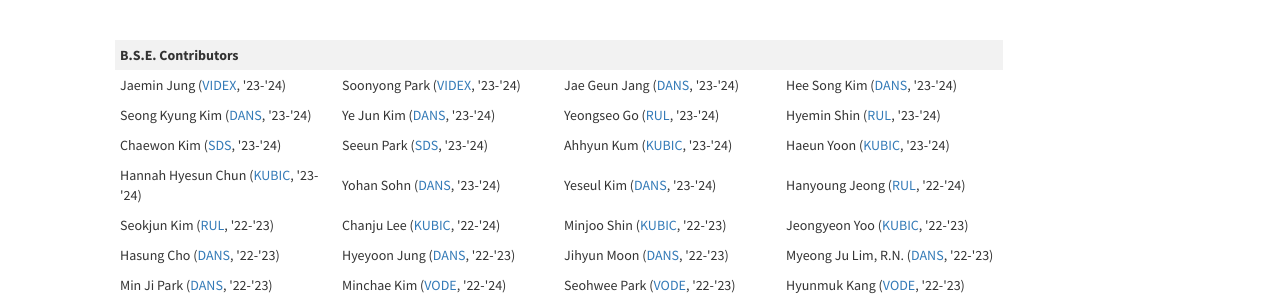
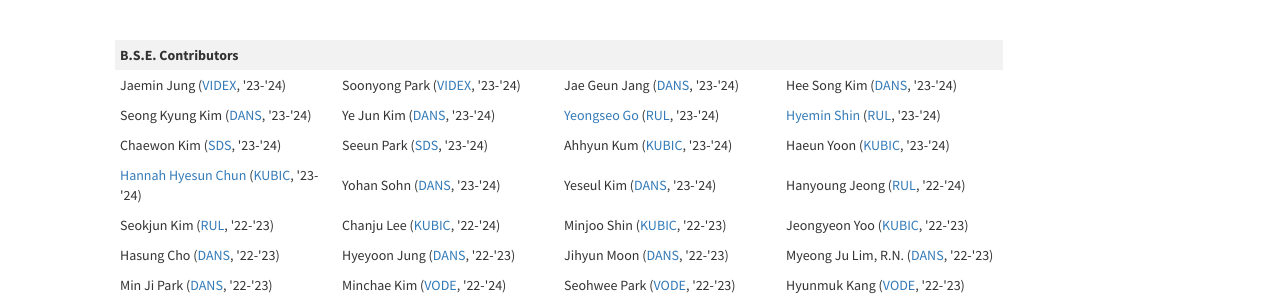
Before and after one commit to nth221/nth221.github.io, a Jekyll site: the page built from index.html, in a window 1280 px wide and 900 px high, scrolled down 1662 px. Shown: the part 154-454 px from the top of the window. Built offline with Jekyll 4.4.1, drawn with Linux system fonts in a browser that asks for light colours.

Commit message:
modified:   _includes/about.html

```diff
--- a/_includes/about.html
+++ b/_includes/about.html
@@ -46,9 +46,9 @@
               <th colspan="4">Post-Capstone Students</th>
             </tr>
             <tr>
-              <td width="192">Jieun Kang, B.S.E.</td>
-              <td width="192">Yeongseo Go</td>
-              <td width="192">Hannah Hyesun Chun</td>
+              <td width="192"><a href="https://www.linkedin.com/in/jieun-kang-236aa0245/" target="_blank">Jieun Kang, B.S.E.</a></td>
+              <td width="192"><a href="https://www.linkedin.com/in/yeongseo-go-646597205/" target="_blank">Yeongseo Go</a></td>
+              <td width="192"><a href="https://www.linkedin.com/in/hannah-hyesun-chun-848978226/" target="_blank">Hannah Hyesun Chun</a></td>
               <td width="192">Ye Jun Kim</td>
             </tr>
             <tr class="vspace-row"></tr> <!-- Add an empty row for spacing -->
@@ -104,8 +104,8 @@
             <tr>
               <td width="192">Seong Kyung Kim (<a href="pages/projects#medical-ai">DANS</a>, '23-'24)</td>
               <td width="192">Ye Jun Kim (<a href="pages/projects#medical-ai">DANS</a>, '23-'24)</td>
-              <td width="192">Yeongseo Go (<a href="pages/projects#rul">RUL</a>, '23-'24)</td>
-              <td width="192">Hyemin Shin (<a href="pages/projects#rul">RUL</a>, '23-'24)</td>
+              <td width="192"><a href="https://www.linkedin.com/in/yeongseo-go-646597205/" target="_blank">Yeongseo Go</a> (<a href="pages/projects#rul">RUL</a>, '23-'24)</td>
+              <td width="192"><a href="https://www.linkedin.com/in/%ED%98%9C%EB%AF%BC-%EC%8B%A0-b27894309/" target="_blank">Hyemin Shin</a> (<a href="pages/projects#rul">RUL</a>, '23-'24)</td>
             </tr>
             <tr>
               <td width="192">Chaewon Kim (<a href="pages/projects#vode">SDS</a>, '23-'24)</td>
@@ -114,7 +114,7 @@
               <td width="192">Haeun Yoon (<a href="pages/projects#kubic">KUBIC</a>, '23-'24)</td>
             </tr>
             <tr>
-              <td width="192">Hannah Hyesun Chun (<a href="pages/projects#kubic">KUBIC</a>, '23-'24)</td>
+              <td width="192"><a href="https://www.linkedin.com/in/hannah-hyesun-chun-848978226/" target="_blank">Hannah Hyesun Chun</a> (<a href="pages/projects#kubic">KUBIC</a>, '23-'24)</td>
               <td width="192">Yohan Sohn (<a href="pages/projects#medical-ai">DANS</a>, '23-'24)</td>
               <td width="192">Yeseul Kim (<a href="pages/projects#medical-ai">DANS</a>, '23-'24)</td>
               <td width="192">Hanyoung Jeong (<a href="pages/projects#rul">RUL</a>, '22-'24)</td>
```
